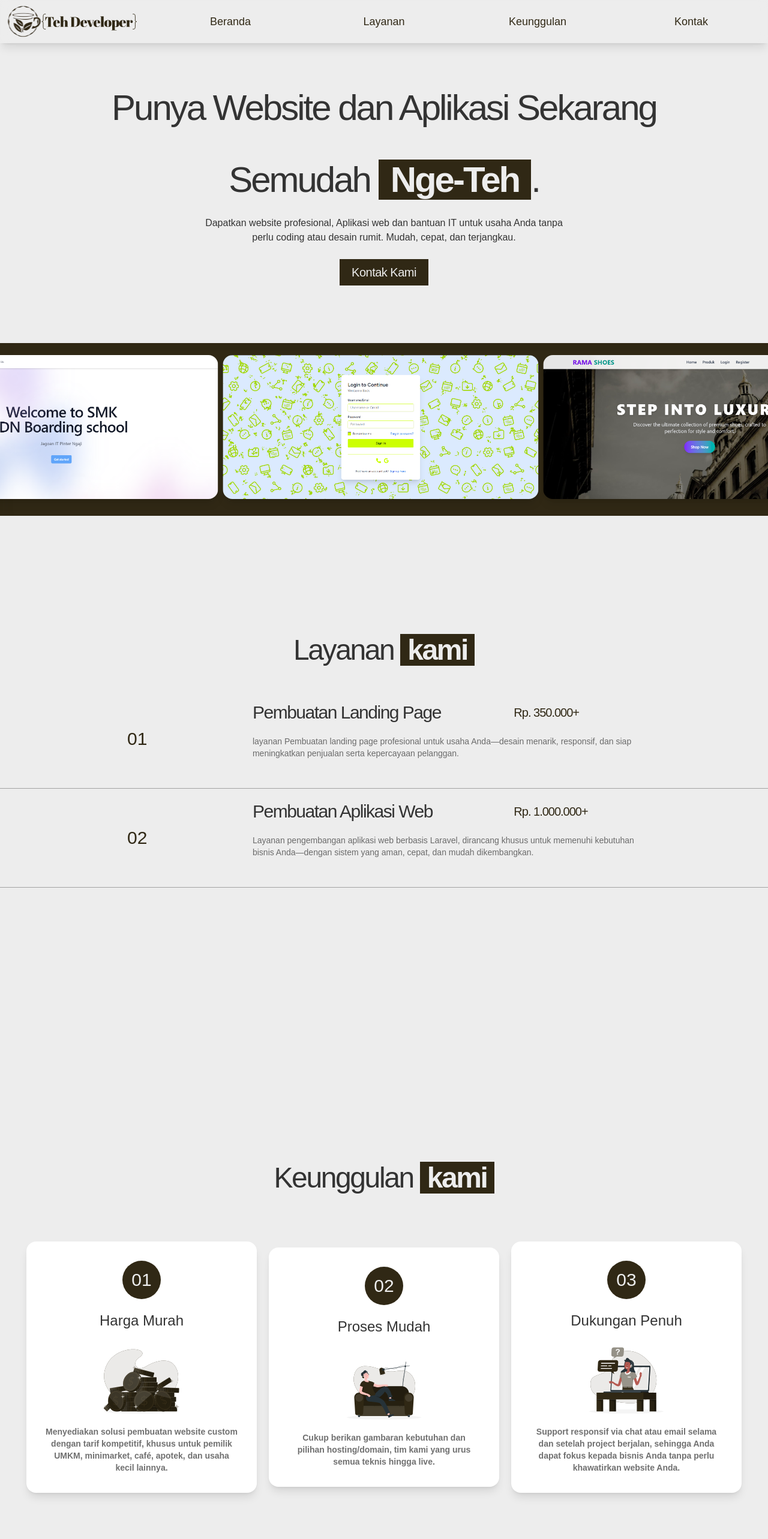
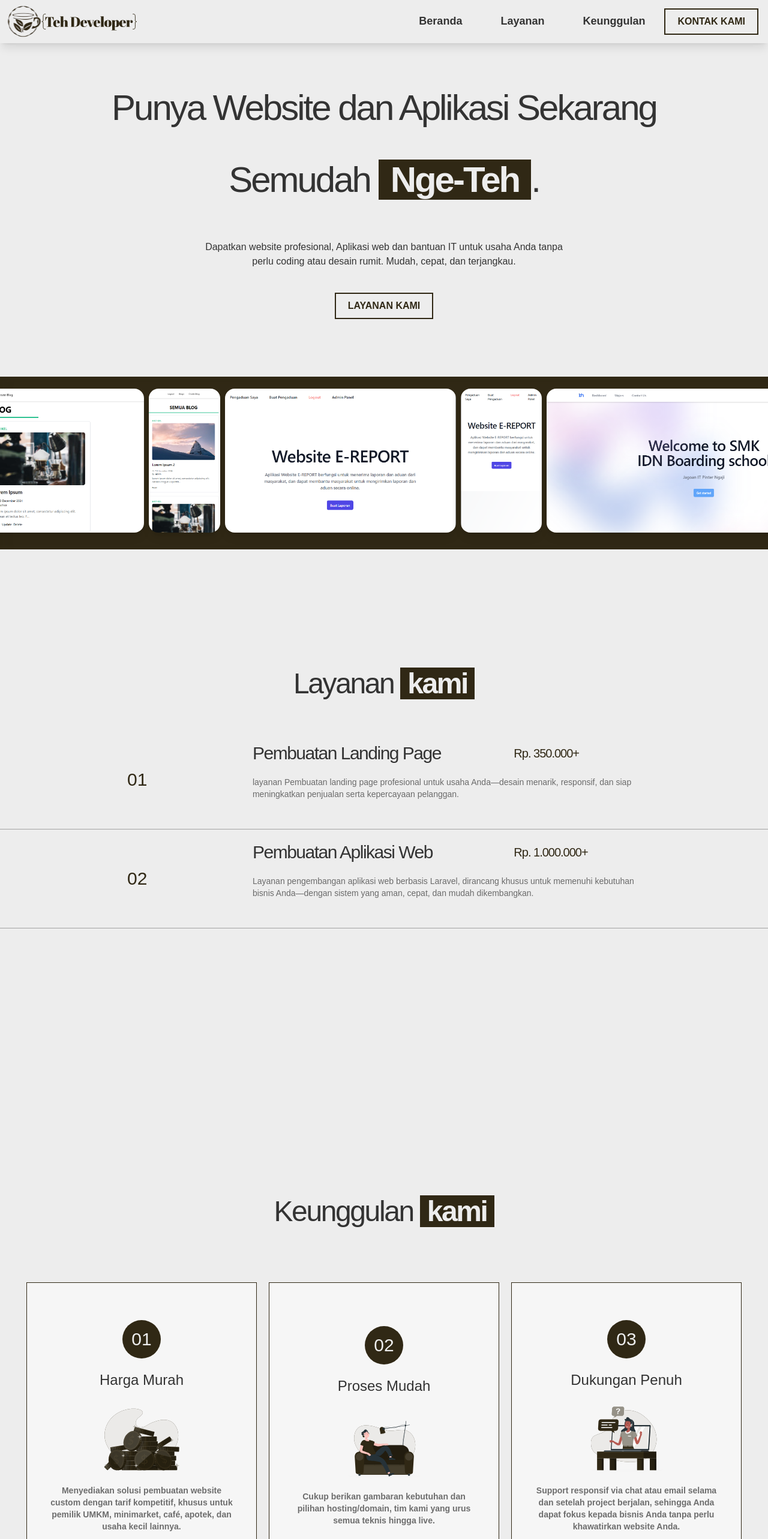
Before and after one commit to ELfatt09/teh-developer-landing-page, a React (Create React App) app: page / in a window 1280 px wide. Shown: the top 2566 px of the page at 60% size. Built offline with nearby package versions, Linux system fonts and the light colour scheme.

Commit message:
`Refactor UI components: Hero, Navbar, Advantages, Services, Marquee`

```diff
--- a/src/sections/advantages.js
+++ b/src/sections/advantages.js
@@ -1,11 +1,11 @@
 const AdvantageItem = ({ number, title, imgSrc, description }) => (
-  <div className='transition duration-300 w-full max-w-sm p-8 bg-white hover:bg-white/0 hover:shadow-none rounded-2xl shadow-lg flex flex-col items-center justify-center mt-10 text-background'>
+  <div className='group transition border text-text border-primary duration-300 w-full max-w-sm p-8 bg-white/50 hover:scale-105 hover:bg-primary hover:text-background min-h-[30rem] flex flex-col items-center justify-center mt-10'>
     <div className='flex items-center justify-center w-16 h-16 bg-primary text-background text-3xl font-sans rounded-full'>
       {number}
     </div>
-    <h3 className='text-2xl font-sans text-text mt-5 text-center'>{title}</h3>
+    <h3 className='text-2xl font-sans mt-5 text-center'>{title}</h3>
     <img src={imgSrc} alt={title} className='w-1/2 mt-5' />
-    <p className='text-text/70 text-sm md:text-md inline-block font-semibold text-center mt-5'>
+    <p className='text-text/70 group-hover:text-background/70 text-sm md:text-md inline-block font-semibold text-center mt-5'>
       {description}
     </p>
   </div>
@@ -42,11 +42,13 @@ function Advantages() {
         <h1 className='text-4xl md:text-5xl mt-10 font-sans leading-relaxed tracking-tighter text-center font-medium'>
           Keunggulan <span className='bg-primary text-background px-3 font-semibold'>kami</span>
         </h1>
-        <div className='transition duration-1000 bg-text w-3 md:bg-text/0 group-hover:bg-text/100 scale-x-[3000%] md:scale-x-0 group-hover:scale-x-[5000%] max-w-lg h-0.5'></div>
+        <div className='transition duration-1000 bg-text w-3 md:bg-text/0 group-hover:bg-text/100 scale-x-[3000%] md:scale-x-0 group-hover:scale-x-[5000%] max-w-lg h-0.5 mt-3'></div>
       </div>
-      <div className='w-full flex flex-wrap items-center justify-center mt-10 gap-5 px-10'>
+      <div className='w-full flex flex-wrap items-start justify-center mt-10 gap-5 px-10'>
         {advantages.map((advantage, index) => (
+          <>
           <AdvantageItem key={index} {...advantage} />
+          </>
         ))}
       </div>
     </section>
--- a/src/sections/hero.js
+++ b/src/sections/hero.js
@@ -19,20 +19,20 @@ function Hero() {
   return (
     <section id='beranda' className='mt-20 w-full min-h-screen flex flex-col items-center justify-center bg-background text-text' aria-label='hero'>
       <div className='w-full max-w-5xl flex items-center justify-between px-8'>
-        <h1 className='text-5xl md:text-6xl mt-10 font-sans font-medium leading-relaxed  md:leading-loose tracking-tighter text-center'>
+        <h1 className='text-5xl md:text-6xl mt-10 font-sans font-medium leading-normal  md:leading-loose tracking-tighter text-center'>
           Punya Website dan Aplikasi Sekarang Semudah <span className='text-background bg-primary px-5 font-semibold'>Nge-Teh</span>.
         </h1>
       </div>
 
-      <div className='w-full text-center flex flex-col items-center'>
-        <p className='px-5 text-text text-sm md:text-base w-auto mx-auto lg:w-1/2'>
+      <div className='w-full text-center flex flex-col items-center mt-10'>
+        <p className='px-5 text-text text-sm md:text-base w-auto mx-auto lg:w-1/2 mb-4'>
           Dapatkan website profesional, Aplikasi web dan bantuan IT untuk usaha Anda tanpa perlu coding atau desain rumit. Mudah, cepat, dan terjangkau.
         </p>
-        <a href='#kontak' className='no-underline transition duration-300 bg-primary shadow-primary text-background hover:bg-secondary/50 hover:scale-105 hover:text-primary hover:shadow-xl px-5 py-2 mt-6 text-xl font-sans font-medium tracking-tight'>
-          Kontak Kami
+        <a href='#layanan' className='no-underline transition duration-300 bg-transparent text-primary border-2 border-primary shadow-primary hover:bg-primary hover:text-background hover:shadow-xl px-5 py-2 mt-6 text-md font-sans font-bold uppercase '>
+          Layanan Kami
         </a>
         <div className='mt-24 h-72 overflow-hidden w-full mb-10 bg-primary shadow-primary/50 shadow-[inset_10px_4px_8px_1px_rgba(1,0,0,1)]' role='img' aria-label='marquee'>
-          <Marquee images={pics} duration={20} />
+          <Marquee images={pics} duration={40} />
         </div>
       </div>
     </section>
@@ -44,6 +44,7 @@ function Marquee({ images, duration = 20 }) {
   const [singleWidth, setSingleWidth] = useState(0);
 
   useEffect(() => {
+
     const calc = () => {
       if (measureRef.current) {
         setSingleWidth(measureRef.current.getBoundingClientRect().width);
@@ -66,7 +67,7 @@ function Marquee({ images, duration = 20 }) {
         aria-hidden='true'
       >
         {images.map((src, idx) => (
-          <div key={idx} className='flex-shrink-0 w-96 h-60 mr-2'>
+          <div key={idx} className='flex-shrink-0 w-[10rem] h-60 mr-2'>
             <img src={src} alt={`measure ${idx}`} className='w-full h-full object-cover rounded-2xl shadow-lg' />
           </div>
         ))}
--- a/src/sections/navbar.js
+++ b/src/sections/navbar.js
@@ -1,20 +1,21 @@
 import { useState } from 'react'
+import { motion } from 'motion/react'
 
 function Navbar() {
     const [openMobileMenu, setOpenMobileMenu] = useState(false);
   return (
-    <nav className="bg-background bg-opacity-60 backdrop-blur shadow-lg fixed w-full top-0 flex flex-col z-20" role="navigation" aria-label="Main navigation">
+    <nav className="bg-background shadow-lg fixed w-full top-0 flex flex-col z-20" role="navigation" aria-label="Main navigation">
       <div className="container mx-auto flex w-full justify-between">
-        <div className="flex items-center justify-center py-2">
+        <div className="flex items-center justify-between py-2">
             <a href="#beranda" className="text-3xl font-bold text-primary" aria-label="Logo" tabIndex={-1}>
                 <img src="./assets/images/Banner.svg" alt="Logo" className="h-14" />
           </a>
         </div>
-        <div className="w-4/5 hidden md:flex items-center  justify-center " role="menubar">
+        <div className="w-4/5 hidden md:flex items-center  justify-end mr-4 " role="menubar">
           <DesktopNavButton href="#beranda">Beranda</DesktopNavButton>
           <DesktopNavButton href="#layanan">Layanan</DesktopNavButton>
           <DesktopNavButton href="#keunggulan">Keunggulan</DesktopNavButton>
-          <DesktopNavButton href="#kontak">Kontak</DesktopNavButton>
+          <a href="#kontak" className="no-underline transition duration-500 bg-transparent text-primary hover:bg-primary hover:scale-105 border-2 border-primary hover:text-background px-5 py-2 text-md font-sans font-bold uppercase">kontak kami</a>
         </div>
         <div className="md:hidden h-20 flex items-center justify-end w-2/5 px-3">
           <button onClick={() => setOpenMobileMenu(!openMobileMenu)} className="text-primary hover:text-background hover:bg-primary p-1 rounded-md focus:outline-none focus:ring-2 focus:ring-primary" aria-label="Toggle menu" tabIndex={0}>
@@ -38,9 +39,20 @@ function Navbar() {
 }
 
 function DesktopNavButton(props) {
+    const [hovered, setHovered] = useState(false);
     return (
-        <a href={props.href} className="no-underline flex justify-center items-center h-full transition duration-500 w-full text-lg font-sans text-primary hover:text-background hover:bg-primary hover:font-semibold" role="menuitem" tabIndex={-1}>{props.children}</a>
-
+      <motion.div
+        onHoverStart={() => setHovered(true)}
+        onHoverEnd={() => setHovered(false)}
+        className=" px-5 group flex flex-col justify-center items-start h-full transition duration-500">
+        <a href={props.href} className="px-3 w-full text-center no-underline text-lg font-san font-semibold text-text" role="menuitem" tabIndex={-1}>{props.children}</a>
+        <motion.div
+          initial={{ width: 0 }}
+          animate={{ width: hovered ? "100%" : 0 }}
+          transition={{ duration: 0.5, ease: "easeInOut" }}
+          className="bg-primary rounded-xl h-0.5 w-1/2"
+        />
+      </motion.div>
     )
 }
 
--- a/src/sections/services.js
+++ b/src/sections/services.js
@@ -8,7 +8,7 @@ function Services() {
             <h2 id='services-heading' className='text-4xl md:text-5xl mt-10 font-sans leading-relaxed text-center  tracking-tighter font-medium'>
                 Layanan <span className='bg-primary text-background px-3 font-semibold'>kami</span>
               </h2>
-              <div className='transition duration-1000 bg-text w-3 md:bg-text/0  group-hover:bg-text/100 scale-x-[3000%] md:scale-x-0 group-hover:scale-x-[5000%] max-w-lg h-0.5' aria-hidden='true'></div>
+              <div className='transition duration-1000 bg-text w-3 md:bg-text/0  group-hover:bg-text/100 scale-x-[3000%] md:scale-x-0 group-hover:scale-x-[5000%] max-w-lg h-0.5 mt-3' aria-hidden='true'></div>
           </header>
           <div className='w-full flex flex-col items-center justify-center mt-10' role='list'>
               <Service number="01"
```
